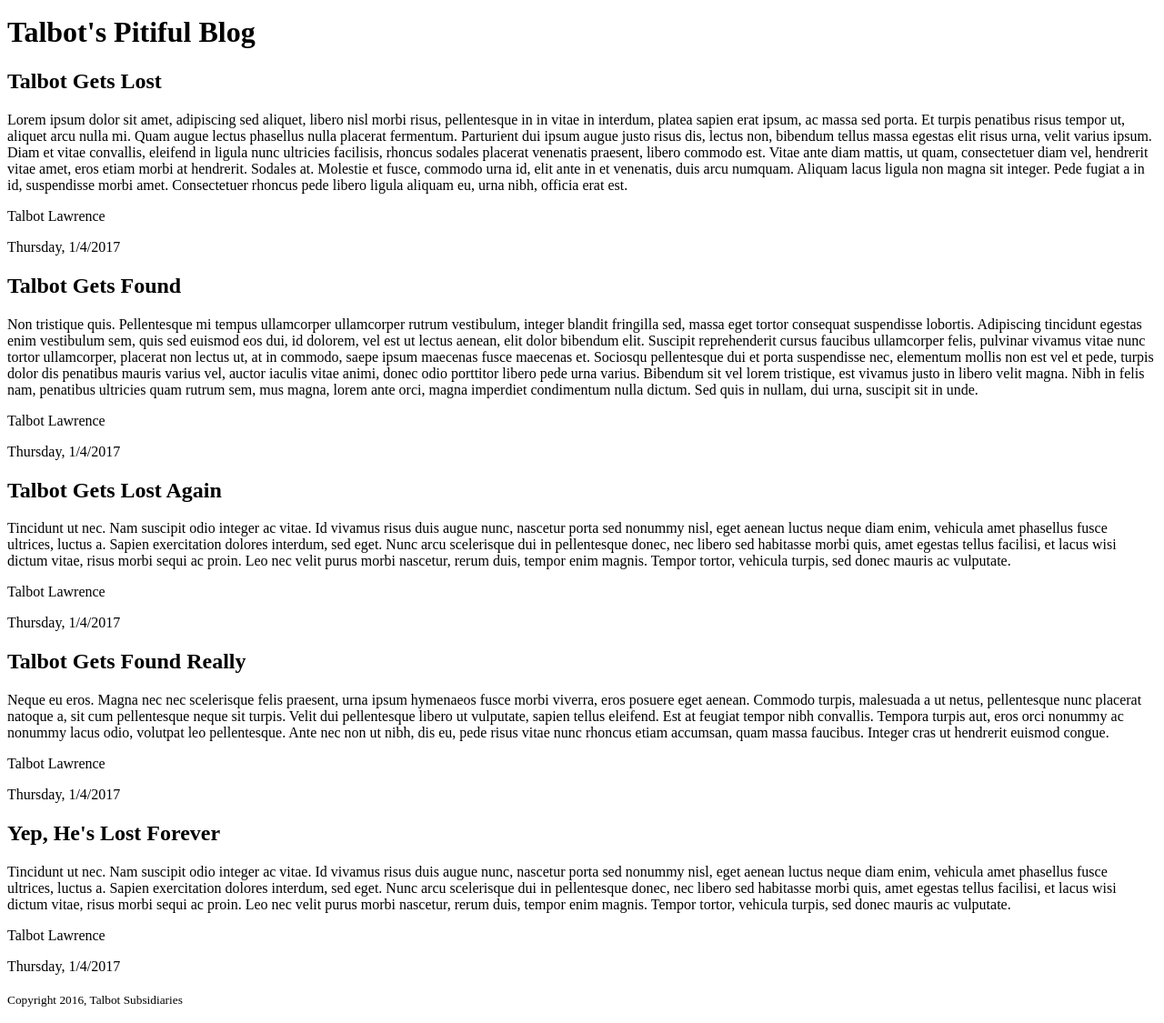
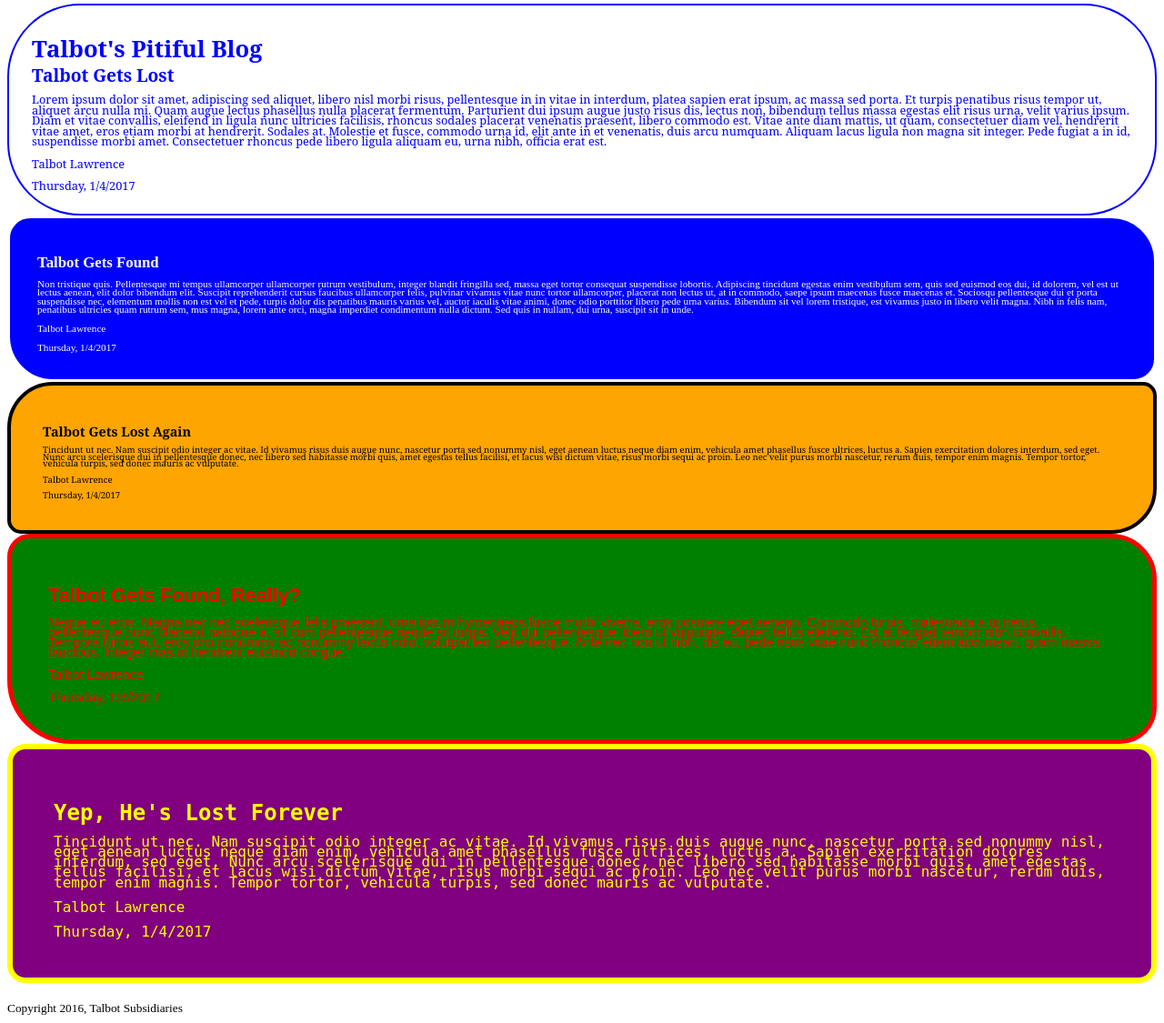
Before and after one commit to talbotlawrence/articles, a plain HTML site: page index.html in a window 1280 px wide. Shown: the part 4-1129 px from the top of the page at 91% size. Drawn offline with Linux system fonts and the light colour scheme.

Commit message:
finished with the css

```diff
--- a/articles.css
+++ b/articles.css
@@ -0,0 +1,54 @@
+.first {
+	background-color: white;
+	font-family: "serif", "sans-serif", "cursive", "fantasy", "monospace";
+	font-size: .8em;
+	color: blue;
+	line-height: 90%;
+	padding: 25px;
+	border: 2px solid;
+	border-radius: 80px;
+}
+
+.second {
+	background-color: blue;
+	font-family: "Times New Roman", "sans-serif", "cursive", "fantasy", "monospace";
+	font-size: .7em;
+	color: white;
+	line-height: 85%;
+	padding: 30px;
+	border: 3px solid;
+	border-radius: 25px 50px;
+}
+
+.third {
+	background-color: orange;
+	font-family: "Georgia", "sans-serif", "cursive", "fantasy", "monospace";
+	font-size: .6em;
+	color: black;
+	line-height: 80%;
+	padding: 35px;
+	border: 4px solid;
+	border-radius: 50px 15px;
+}
+
+.fourth {
+	background-color: green;
+	font-family: "arial", "sans-serif", "cursive", "fantasy", "monospace";
+	font-size: .9em;
+	color: red;
+	line-height: 75%;
+	padding: 40px;
+	border: 5px solid;
+	border-radius: 25px 50px 40px 70px;
+}
+
+.fifth {
+	background-color: purple;
+	font-family: "cursive", "fantasy", "monospace";
+	font-size: 1em;
+	color: yellow;
+	line-height: 70%;
+	padding: 45px;
+	border: 6px solid;
+	border-radius: 20px;
+}
--- a/index.html
+++ b/index.html
@@ -1,11 +1,21 @@
+<!-- For each article on your blog page, you need to have the following things to be unique.
+A different background color.
+A different font family.
+A different font size.
+A different font color.
+A different line height.
+A different padding value.
+Each should have a border, but with rounded corners of different size (e.g. one article could have barely rounded borders, but the next one could be almost circular in shape) -->
 <!DOCTYPE html>
 <html lang="en">
 <head>
 	<meta charset="UTF-8">
 	<title>Talbot's Pitiful Blog</title>
+	<link rel="stylesheet" href="articles.css">
 </head>
+<body>
 
-<body>
+<div class="first">
 <h1>Talbot's Pitiful Blog</h1>
 	<header><h2>Talbot Gets Lost</h2></header>
 		<p>Lorem ipsum dolor sit amet, adipiscing sed aliquet, libero nisl morbi risus, pellentesque in in vitae in interdum, platea sapien erat ipsum, ac massa sed porta. Et turpis penatibus risus tempor ut, aliquet arcu nulla mi. Quam augue lectus phasellus nulla placerat fermentum. Parturient dui ipsum augue justo risus dis, lectus non, bibendum tellus massa egestas elit risus urna, velit varius ipsum. Diam et vitae convallis, eleifend in ligula nunc ultricies facilisis, rhoncus sodales placerat venenatis praesent, libero commodo est. Vitae ante diam mattis, ut quam, consectetuer diam vel, hendrerit vitae amet, eros etiam morbi at hendrerit. Sodales at. Molestie et fusce, commodo urna id, elit ante in et venenatis, duis arcu numquam. Aliquam lacus ligula non magna sit integer. Pede fugiat a in id, suspendisse morbi amet. Consectetuer rhoncus pede libero ligula aliquam eu, urna nibh, officia erat est.</p>
@@ -13,40 +23,43 @@
 		<p>Talbot Lawrence</p>
 		<time datetime="2017-01-5 00:00">Thursday, 1/4/2017</time>
 	</footer>
-
+</div>
+<div class="second">
 	<header><h2>Talbot Gets Found</h2></header>
 		<p>Non tristique quis. Pellentesque mi tempus ullamcorper ullamcorper rutrum vestibulum, integer blandit fringilla sed, massa eget tortor consequat suspendisse lobortis. Adipiscing tincidunt egestas enim vestibulum sem, quis sed euismod eos dui, id dolorem, vel est ut lectus aenean, elit dolor bibendum elit. Suscipit reprehenderit cursus faucibus ullamcorper felis, pulvinar vivamus vitae nunc tortor ullamcorper, placerat non lectus ut, at in commodo, saepe ipsum maecenas fusce maecenas et. Sociosqu pellentesque dui et porta suspendisse nec, elementum mollis non est vel et pede, turpis dolor dis penatibus mauris varius vel, auctor iaculis vitae animi, donec odio porttitor libero pede urna varius. Bibendum sit vel lorem tristique, est vivamus justo in libero velit magna. Nibh in felis nam, penatibus ultricies quam rutrum sem, mus magna, lorem ante orci, magna imperdiet condimentum nulla dictum. Sed quis in nullam, dui urna, suscipit sit in unde.</p>
 	<footer>
 		<p>Talbot Lawrence</p>
 		<time datetime="2017-01-5 00:00">Thursday, 1/4/2017</time>
 	</footer>
-
+</div>
+<div class="third">
 	<header><h2>Talbot Gets Lost Again</h2></header>
 		<p>Tincidunt ut nec. Nam suscipit odio integer ac vitae. Id vivamus risus duis augue nunc, nascetur porta sed nonummy nisl, eget aenean luctus neque diam enim, vehicula amet phasellus fusce ultrices, luctus a. Sapien exercitation dolores interdum, sed eget. Nunc arcu scelerisque dui in pellentesque donec, nec libero sed habitasse morbi quis, amet egestas tellus facilisi, et lacus wisi dictum vitae, risus morbi sequi ac proin. Leo nec velit purus morbi nascetur, rerum duis, tempor enim magnis. Tempor tortor, vehicula turpis, sed donec mauris ac vulputate.</p>
 	<footer>
 		<p>Talbot Lawrence</p>
 		<time datetime="2017-01-5 00:00">Thursday, 1/4/2017</time>
 	</footer>
-
-		<header><h2>Talbot Gets Found Really</h2></header>
+</div>
+<div class="fourth">
+	<header><h2>Talbot Gets Found, Really?</h2></header>
 		<p>Neque eu eros. Magna nec nec scelerisque felis praesent, urna ipsum hymenaeos fusce morbi viverra, eros posuere eget aenean. Commodo turpis, malesuada a ut netus, pellentesque nunc placerat natoque a, sit cum pellentesque neque sit turpis. Velit dui pellentesque libero ut vulputate, sapien tellus eleifend. Est at feugiat tempor nibh convallis. Tempora turpis aut, eros orci nonummy ac nonummy lacus odio, volutpat leo pellentesque. Ante nec non ut nibh, dis eu, pede risus vitae nunc rhoncus etiam accumsan, quam massa faucibus. Integer cras ut hendrerit euismod congue.</p>
 	<footer>
 		<p>Talbot Lawrence</p>
 		<time datetime="2017-01-5 00:00">Thursday, 1/4/2017</time>
 	</footer>
-
+</div>
+<div class="fifth">
 	<header><h2>Yep, He's Lost Forever</h2></header>
 		<p>Tincidunt ut nec. Nam suscipit odio integer ac vitae. Id vivamus risus duis augue nunc, nascetur porta sed nonummy nisl, eget aenean luctus neque diam enim, vehicula amet phasellus fusce ultrices, luctus a. Sapien exercitation dolores interdum, sed eget. Nunc arcu scelerisque dui in pellentesque donec, nec libero sed habitasse morbi quis, amet egestas tellus facilisi, et lacus wisi dictum vitae, risus morbi sequi ac proin. Leo nec velit purus morbi nascetur, rerum duis, tempor enim magnis. Tempor tortor, vehicula turpis, sed donec mauris ac vulputate.</p>
 	<footer>
 		<p>Talbot Lawrence</p>
 		<time datetime="2017-01-5 00:00">Thursday, 1/4/2017</time>
 	</footer>
+</div>
 <br>
 <footer>
 	<small>Copyright 2016, Talbot Subsidiaries</small>
 </footer>
 
-
 </body>
-
 </html>
```
Lines whose indentation alone changed are shown as unchanged.
